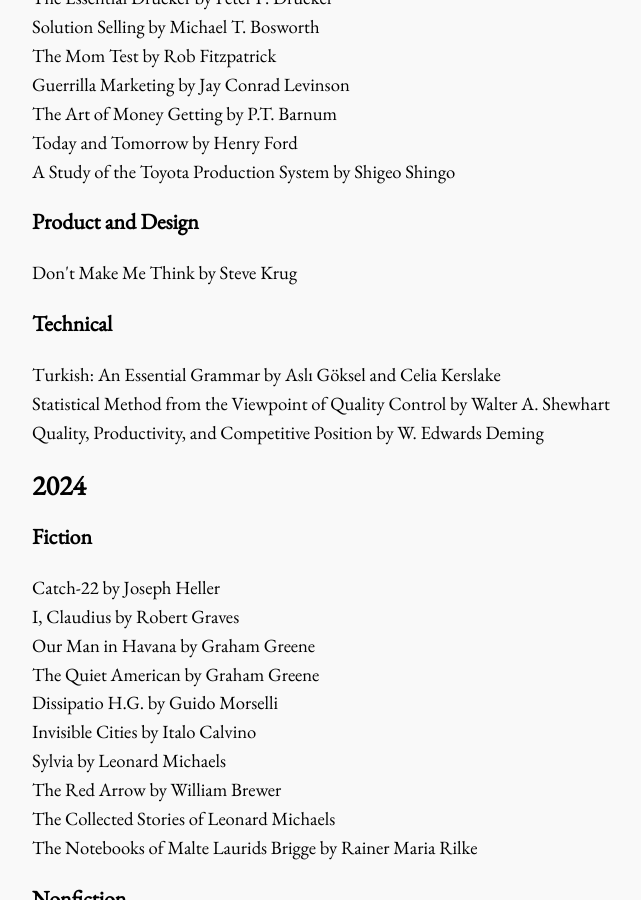
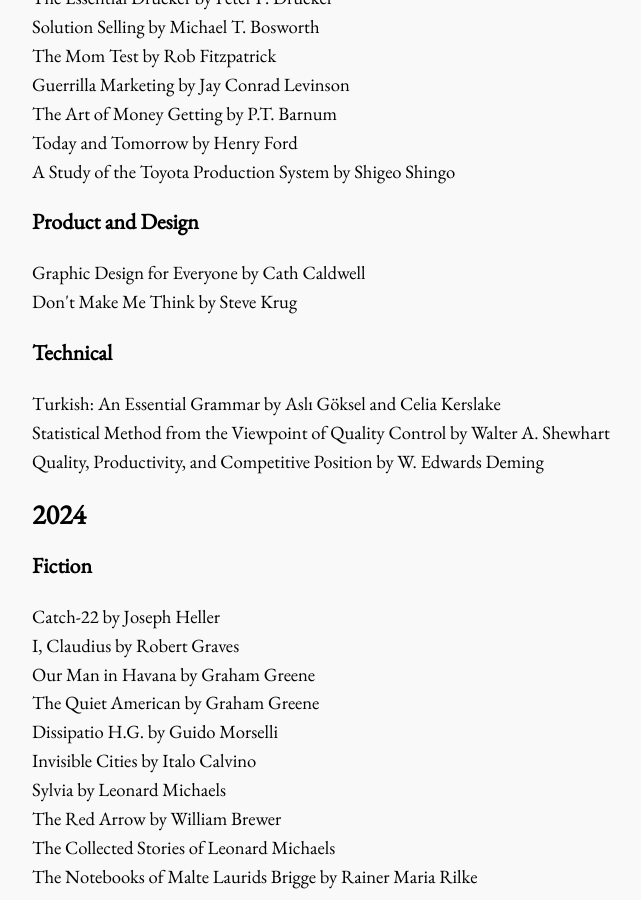
Before and after one commit to bora-uyumazturk/bora-uyumazturk.github.io, a Jekyll site: the page built from reading.html, in a window 1280 px wide and 900 px high, scrolled down 1739 px. Shown: the whole window, without its empty margins (140-781 px from the left). Built offline with Jekyll 4.4.1, drawn with Linux system fonts in a browser that asks for light colours.

Commit message:
Update reading.html

```diff
--- a/reading.html
+++ b/reading.html
@@ -75,6 +75,7 @@
 
   <h3>Product and Design</h3>
 
+  Graphic Design for Everyone by Cath Caldwell <br>
   Don't Make Me Think by Steve Krug
 
   <h3>Technical</h3>
```
